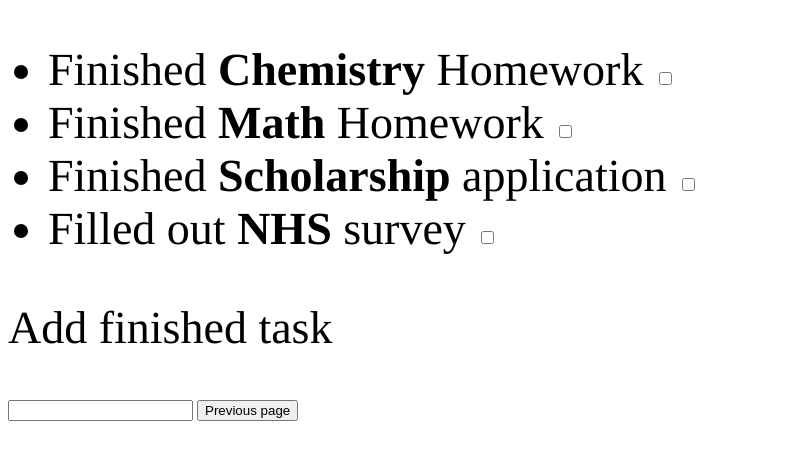
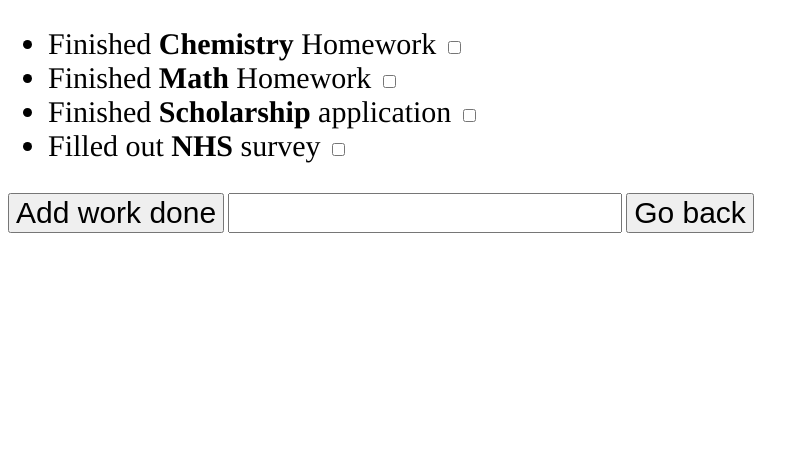
Before and after one commit to ahmedkamran2001/todo_app_front_end, a plain HTML site: page show.html in a window 1280 px wide. Shown: the part 399-858 px from the top of the page, without its empty margins (0-809 px from the left). After the commit the page ends 800 px from the top, so only its background shows below. Drawn offline with Linux system fonts and the light colour scheme.

Commit message:
Added further styling

```diff
--- a/index.css
+++ b/index.css
@@ -2,19 +2,22 @@ html{
     font-family: Times
 
 }
-h1{
+.header{
     font-size: 76
 
 }
-ul{
-    font-size: 46
+.mainlist{
+    font-size: 30
 
 }
-p{
-    font-size: 46
+.text{
+    font-size: 30
 
 }
-a{font-size: 46}
-.title{
-    margin: 0 auto;
-    }
+.button{
+    font-size: 30
+
+}
+.textbox{
+    font-size: 30
+}
--- a/show.css
+++ b/show.css
@@ -1,5 +1,23 @@
-html{font-family: Times}
-h1{font-size: 76}
-ul{font-size: 46}
-p{font-size: 46}
-a{font-size: 46}
+html{
+    font-family: Times
+
+}
+.header{
+    font-size: 76
+
+}
+.mainlist{
+    font-size: 30
+
+}
+.text{
+    font-size: 30
+
+}
+.button{
+    font-size: 30
+
+}
+.textbox{
+    font-size: 30
+}
--- a/show.html
+++ b/show.html
@@ -1,21 +1,23 @@
 <html>
     <head>
-        <title>To do list</title>
-        <link rel="stylesheet" href="show.css"
+        <title class="title">To do list</title>
+        <link rel="stylesheet" href="index.css"
     </head>
     <body>
-        <h1>What you've done</h1>
+        <div class="todo">
+        <h1 class="header">What you've done</h1>
         <img src="https://res.cloudinary.com/simpleview/image/upload/c_fill,f_auto,h_800,q_40,w_1600/v1/clients/fortworth/1000X500_Things_To_Do_Web_97cf2f8c-7268-44fe-bc00-166478faa73c.png" height="250">
-        <ul>
-            <li>Finished <strong>Chemistry</strong> Homework <input type="checkbox" </li>
+        <ul class="mainlist">
+            <li>Finished <strong>Chemistry</strong> Homework <input type="checkbox"</li>
             <li>Finished <strong>Math</strong> Homework <input type="checkbox"</li>
             <li>Finished <strong>Scholarship</strong> application <input type="checkbox"</li>
             <li>Filled out <strong>NHS</strong> survey <input type="checkbox"</li>
         </ul>
-            <p>Add finished task</p>
-            <input type="text"
-             <p>
-                <a href="index.html"><button>Previous page</button></a>
+           <button class="button">Add work done</button>
+            <input type="text" class="textbox"
+            <p>
+                <a href="index.html"><button class="button">Go back</button></a>
             </p>
-    </body>
+         </div>
+      </body>
 </html>
```
Also changed, not shown: index.html (+7 -7 lines).
